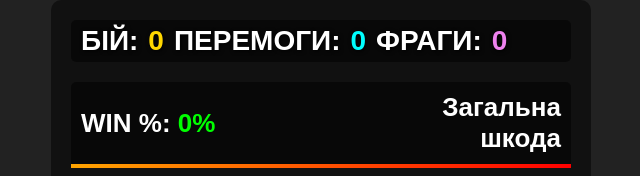
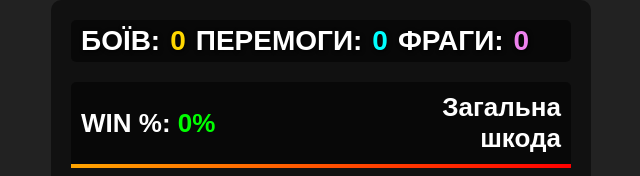
Before and after one commit to SaxonUA/wot-stats, a plain HTML site: page index.html in a window 1280 px wide. Shown: the top 176 px of the page, without its empty margins (319-959 px from the left). Drawn offline with Linux system fonts and the light colour scheme; no server answers.

Commit message:
Update index.html

```diff
--- a/index.html
+++ b/index.html
@@ -208,7 +208,7 @@
 <body>
   <div class="container">
     <div class="row">
-      <div class="label">Бій:</div>
+      <div class="label">Боїв:</div>
       <div class="plain-number" id="battles">0</div>
       <div class="label">Перемоги:</div>
       <div class="plain-number" id="wins">0</div>
```
